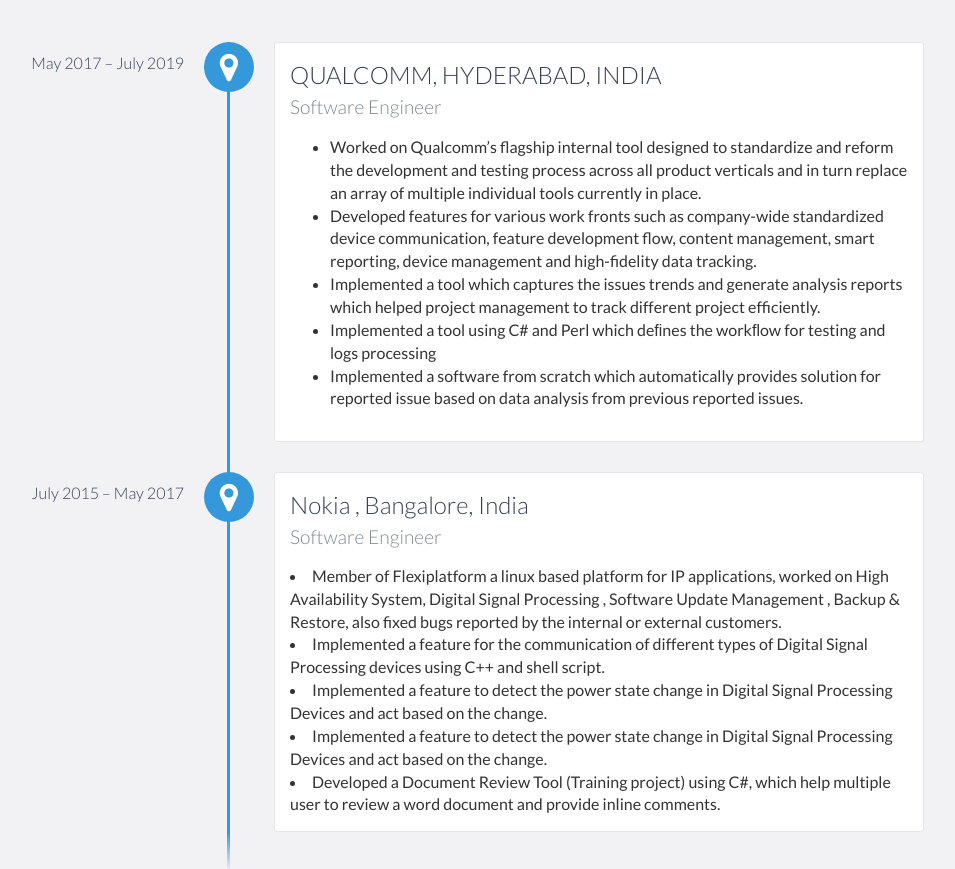
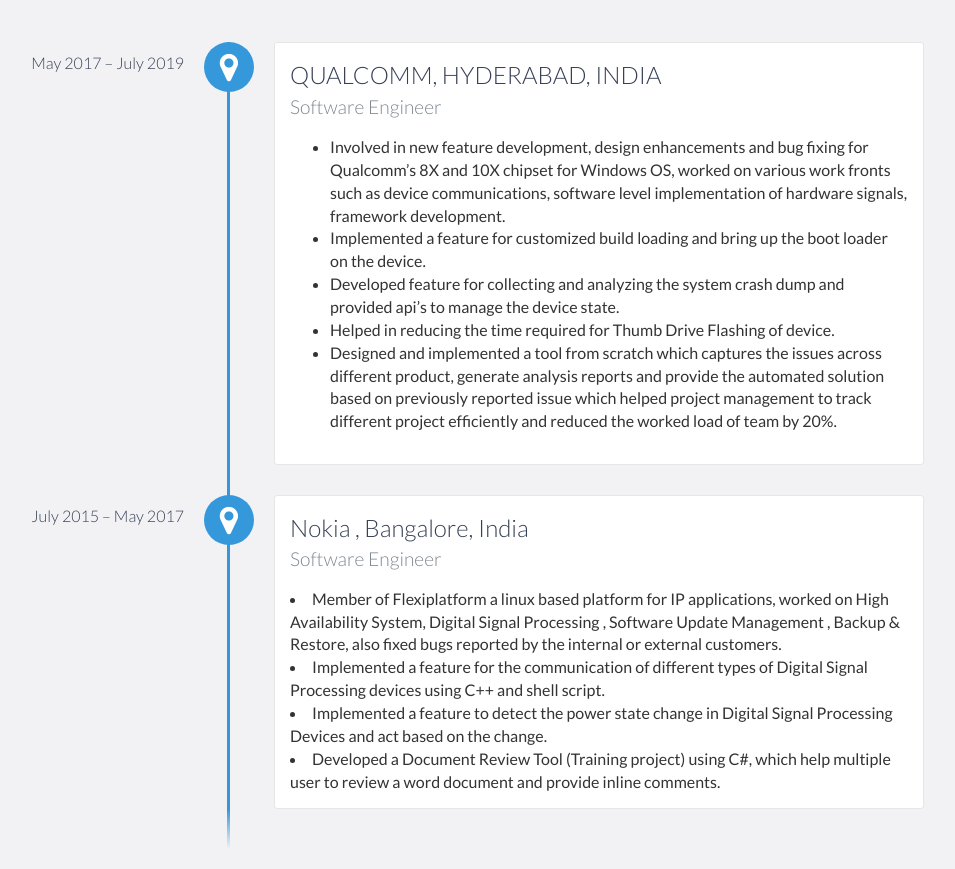
Before and after one commit to biplavk/biplavk.github.io, a website: page index.html in a window 1280 px wide. Shown: the part 1140-2009 px from the top of the page, without its empty margins (216-1171 px from the left). Drawn offline with nearby package versions, Linux system fonts and the light colour scheme.

Commit message:
Update index.html

```diff
--- a/index.html
+++ b/index.html
@@ -50,7 +50,7 @@
         <div id="lead-content">
             <h1>Kumar Biplav</h1>
             <h2>Computer Science Graduate Student at University of Wisconsin, Madsion</h2>
-            <a href="Kumar_Biplav_Resume_Final.pdf" class="btn-rounded-white">Download Resume</a>
+            <a href="Kumar_Biplav_Resume.pdf" class="btn-rounded-white">Download Resume</a>
         </div>
         <!-- End #lead-content -->
 
@@ -88,13 +88,11 @@
                 <h3>QUALCOMM, HYDERABAD, INDIA </h3>
                 <h4>Software Engineer</h4>
                 <p><ul>
-					<li>Worked on Qualcomm’s flagship internal tool designed to standardize and reform the development and testing process
-across all product verticals and in turn replace an array of multiple individual tools currently in place.</li>
-					<li>Developed features for various work fronts such as company-wide standardized device communication, feature
-development flow, content management, smart reporting, device management and high-fidelity data tracking.</li>
-					<li>Implemented a tool which captures the issues trends and generate analysis reports which helped project management to track different project efficiently.</li>
-					<li>Implemented a tool using C# and Perl which deﬁnes the workﬂow for testing and logs processing </li>
-					<li>Implemented a software from scratch which automatically provides solution for reported issue based on data analysis from previous reported issues.</li>
+					<li>Involved in new feature development, design enhancements and bug fixing for Qualcomm’s 8X and 10X chipset for Windows OS, worked on various work fronts such as device communications, software level implementation of hardware signals, framework development.</li>
+					<li>Implemented a feature for customized build loading and bring up the boot loader on the device.</li>
+					<li>Developed feature for collecting and analyzing the system crash dump and provided api’s to manage the device state.</li>
+					<li>Helped in reducing the time required for Thumb Drive Flashing of device.</li>
+					<li>Designed and implemented a tool from scratch which captures the issues across different product, generate analysis reports and provide the automated solution based on previously reported issue which helped project management to track different project efficiently and reduced the worked load of team by 20%.</li>
 					</ul>
                 </p>
             </div>
@@ -106,7 +104,6 @@
 				<li> Member of Flexiplatform a linux based platform for IP applications, worked on High Availability System, Digital Signal Processing , Software Update Management , Backup & Restore, also fixed bugs reported by the internal or external customers.</li>
 				<li> Implemented a feature for the communication of different types of Digital Signal Processing devices using C++ and shell script.</li>
 				<li> Implemented a feature to detect the power state change in Digital Signal Processing Devices and act based on the change. </li>
-	   			<li> Implemented a feature to detect the power state change in Digital Signal Processing Devices and act based on the change.</li>
 				<li> Developed a Document Review Tool (Training project) using C#, which help multiple user to review a word document and provide inline comments.</li>
 	    		</ul></p>
             </div>
```
